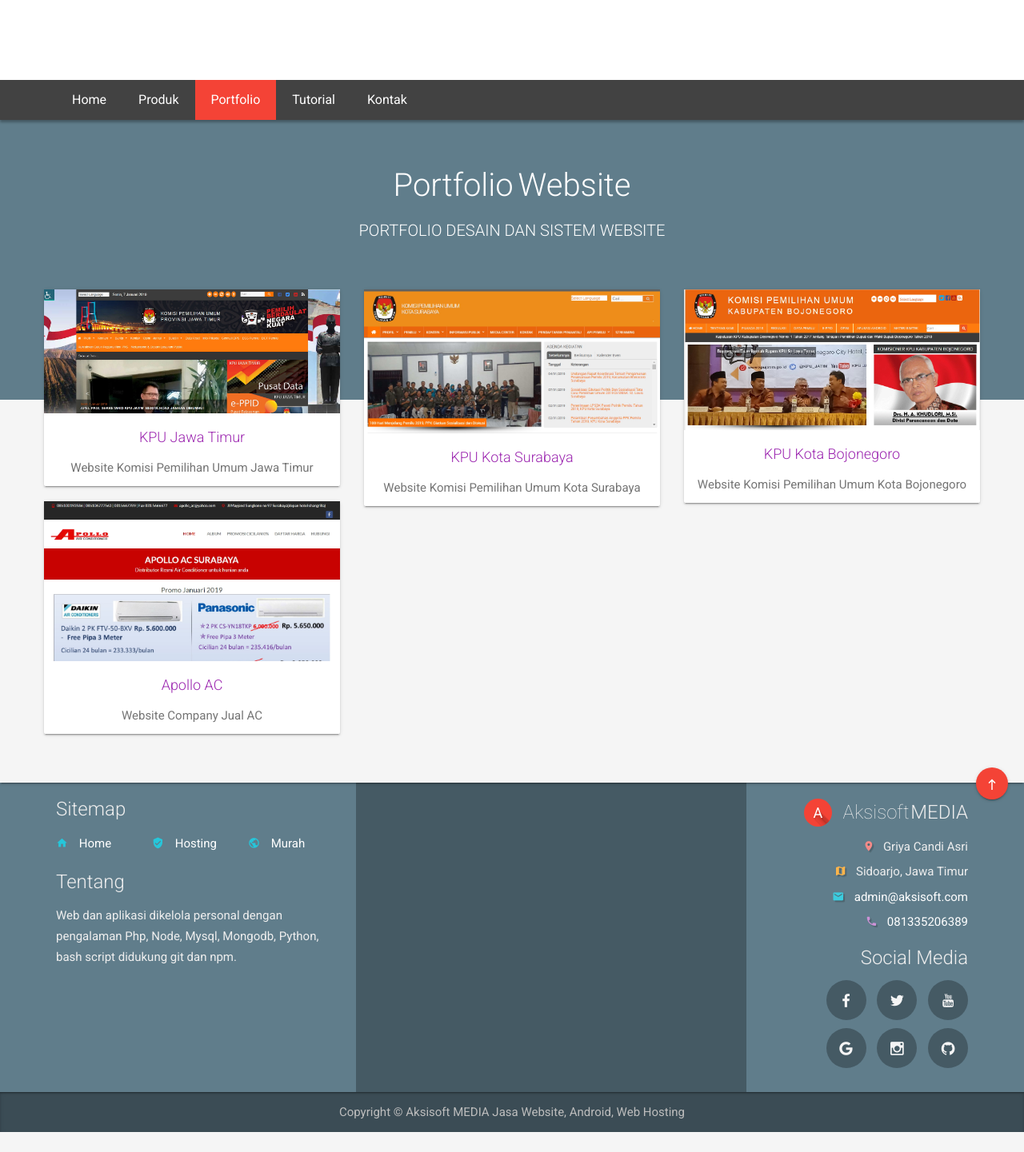
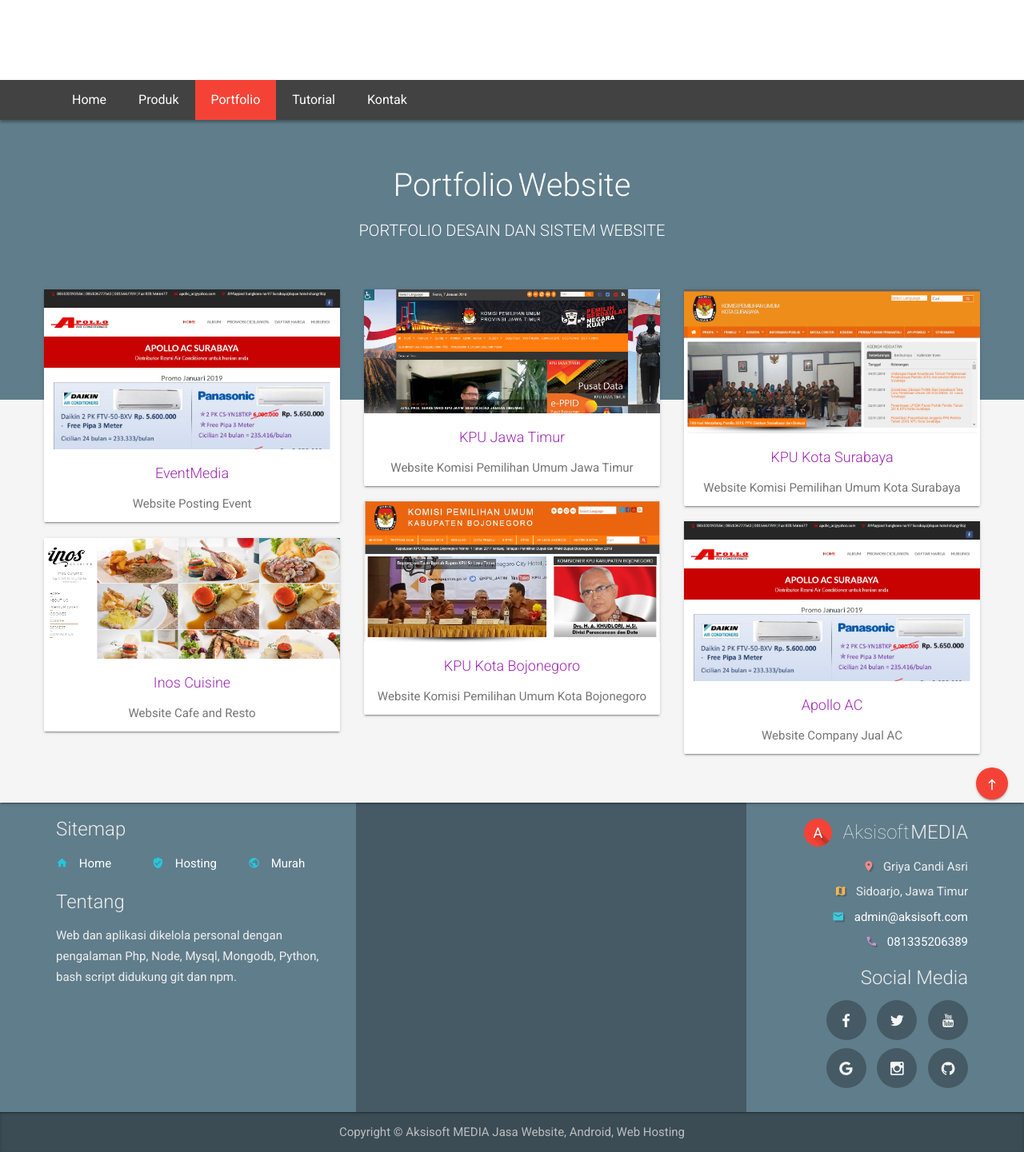
Before and after one commit to aksisoftsby/ini_demo_bambang, a Jekyll site: the page built from _portfolio/website.html, in a window 1280 px wide. Shown: the whole page at 80% size. Built offline with Jekyll 4.4.1, drawn with Linux system fonts in a browser that asks for light colours; before the commit the page ends 1416 px from its top, so only the background shows below that.

Commit message:
no message

```diff
--- a/_data/pfweb.yml
+++ b/_data/pfweb.yml
@@ -1,3 +1,7 @@
+- title: EventMedia
+  url: https://www.eventmedia.id/
+  desc: Website Posting Event
+  image: web/apolloac.jpg
 - title: KPU Jawa Timur
   url: https://kpujatim.go.id
   desc: Website Komisi Pemilihan Umum Jawa Timur
@@ -14,3 +18,7 @@
   url: https://apollo-ac.com/
   desc: Website Company Jual AC
   image: web/apolloac.jpg
+- title: Inos Cuisine
+  url: https://inoscuisine.com/
+  desc: Website Cafe and Resto
+  image: web/inos.jpg
```
Also changed, not shown: gambar/pf/web/eventmedia.jpg (added), gambar/pf/web/inos.jpg (added).
